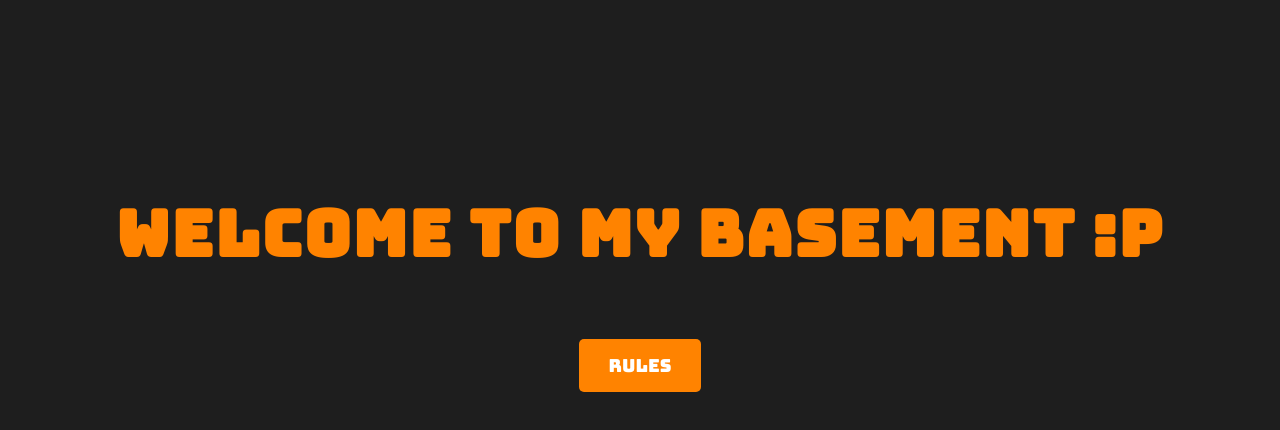
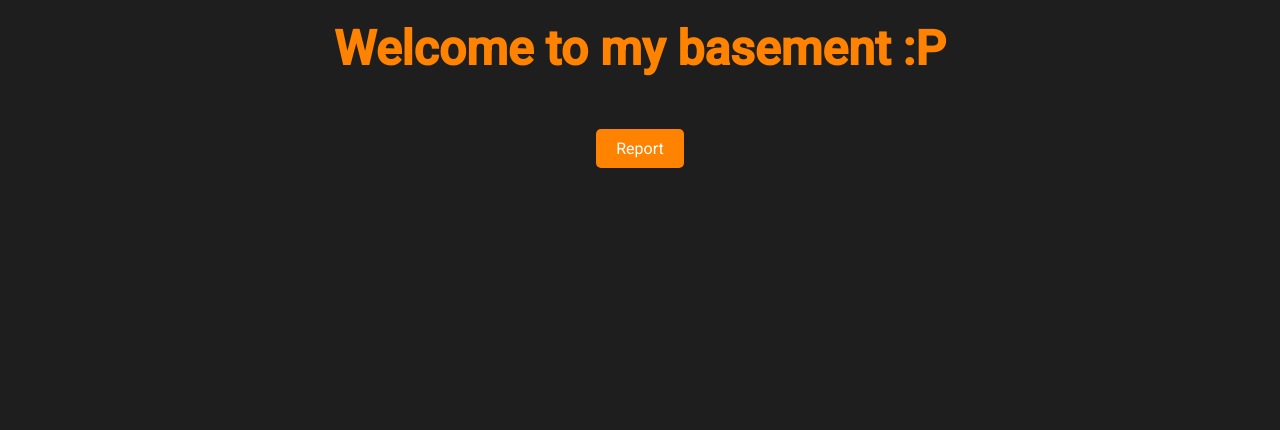
Before and after one commit to RadientCoder/thebasement, a plain HTML site: page index.html in a window 1280 px wide. Drawn offline with Linux system fonts and the light colour scheme.

Commit message:
index.html

```diff
--- a/index.html
+++ b/index.html
@@ -3,10 +3,10 @@
 <head>
     <meta charset="UTF-8">
     <meta name="viewport" content="width=device-width, initial-scale=1.0">
-    <title>Welcome to My Basement</title>
+    <title>Homepage</title>
 
     <!-- Google Fonts -->
-    <link href="https://fonts.googleapis.com/css2?family=Bungee&family=Roboto:wght@400;500&display=swap" rel="stylesheet">
+    <link href="https://fonts.googleapis.com/css2?family=Roboto:wght@400;500&display=swap" rel="stylesheet">
 
     <style>
         body {
@@ -18,34 +18,29 @@
             padding: 0;
         }
         h1 {
-            font-family: 'Bungee', sans-serif;
             color: #ff8300;
-            font-size: 4em;
-            margin-top: 15%;
-            text-transform: uppercase;
-            letter-spacing: 2px;
+            font-size: 3em;
+            margin-top: 20px;
         }
-        button {
-            padding: 15px 30px;
+        .button {
             background-color: #ff8300;
             color: #fff;
             border: none;
+            padding: 10px 20px;
             border-radius: 5px;
             cursor: pointer;
-            font-size: 18px;
-            font-family: 'Bungee', sans-serif;
             margin-top: 20px;
-            transition: background-color 0.3s ease;
+            font-size: 16px;
+            text-decoration: none;
+            display: inline-block;
         }
-        button:hover {
+        .button:hover {
             background-color: #ff9b3b;
         }
     </style>
 </head>
 <body>
-    <h1>Welcome to My Basement :P</h1>
-    <a href="rules.html">
-        <button>Rules</button>
-    </a>
+    <h1>Welcome to my basement :P</h1>
+    <a href="report.html" class="button">Report</a>
 </body>
 </html>
```
